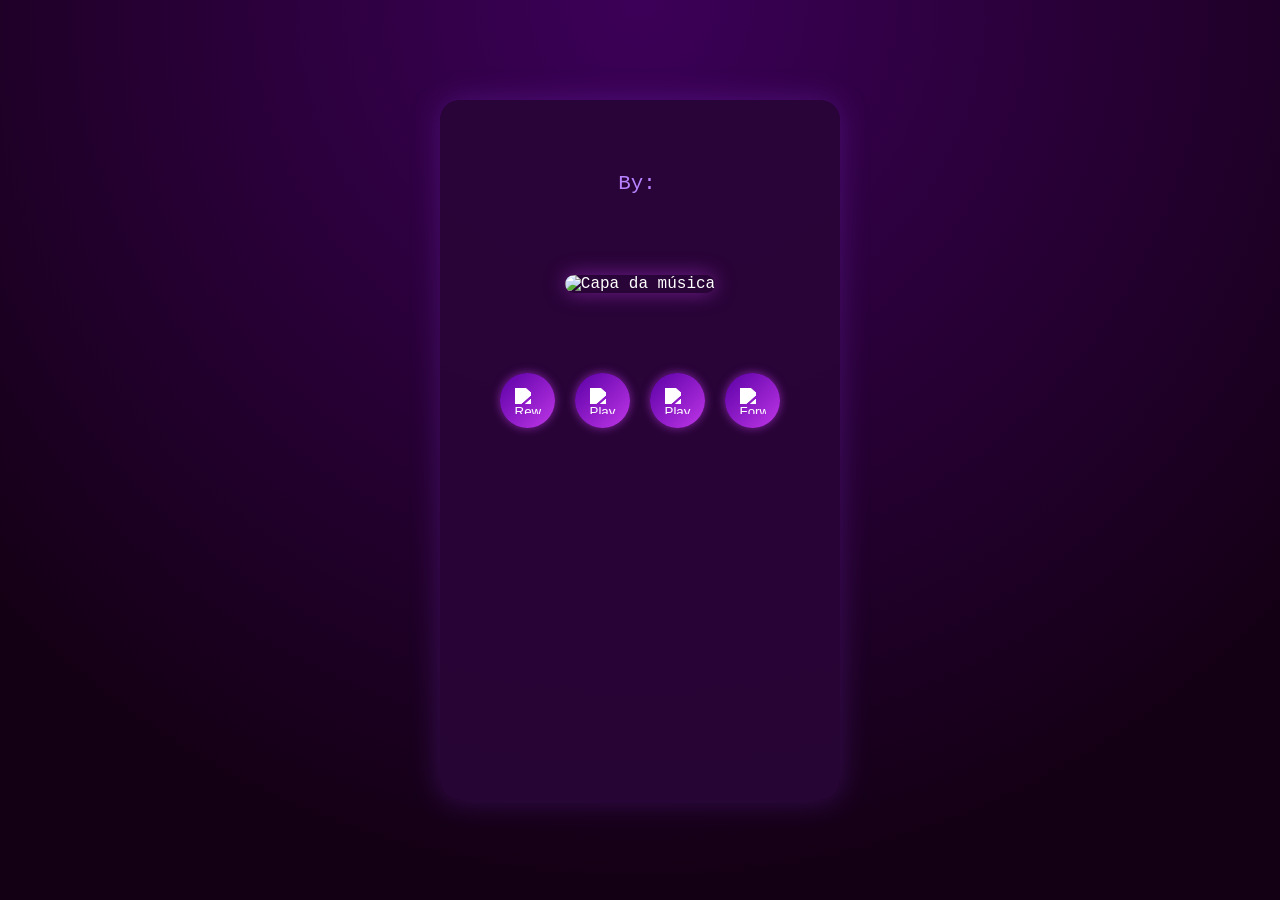
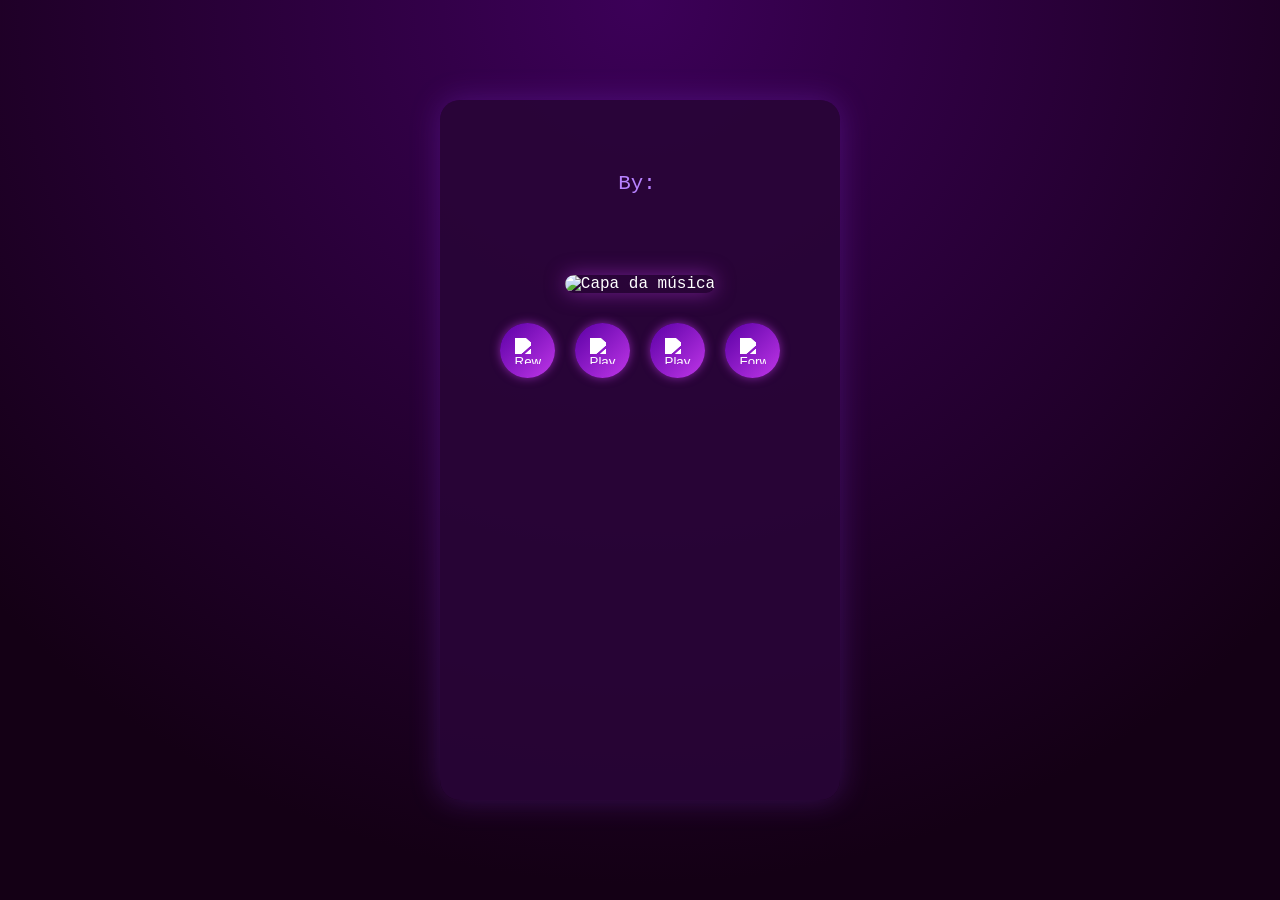

ADD: mudança de sprites,slider add e bugs de repetição resolvidos

--- a/src/style.css
+++ b/src/style.css
@@ -1,12 +1,10 @@
-* 
-{
+* {
   margin: 0;
   padding: 0;
   box-sizing: border-box;
 }
 
-body 
-{
+body {
   height: 100vh;
   display: flex;
   justify-content: center;
@@ -35,23 +33,20 @@ body
   margin-top: 40px;
 }
 
-h1 
-{
+h1 {
   font-family: "Bitcount Prop Double Ink", system-ui;
   font-size: 3em;
   color: #f4e0ff;
   text-shadow: 0 0 10px rgba(191, 54, 232, 0.8);
 }
 
-#by 
-{
+#by {
   display: flex;
   justify-content: center;
   gap: 6px;
 }
 
-p 
-{
+p {
   font-family: "Courier Prime", monospace;
   font-size: 1.3em;
   color: #b883ff;
@@ -63,7 +58,9 @@ p
   height: 290px;
   border-radius: 20px;
   box-shadow: 0 0 20px rgba(191, 54, 232, 0.5);
-  transition: transform 0.3s ease, box-shadow 0.3s ease;
+  transition:
+    transform 0.3s ease,
+    box-shadow 0.3s ease;
 }
 
 #foto img:hover {
@@ -76,11 +73,10 @@ p
   justify-content: center;
   align-items: center;
   gap: 20px;
-  margin-top: 80px;
+  margin-top: 30px;
 }
 
-#controls button 
-{
+#controls button {
   background: linear-gradient(135deg, #5b00a5, #bf36e8);
   border: none;
   border-radius: 50%;
@@ -94,23 +90,83 @@ p
   transition: all 0.2s ease;
 }
 
-#controls button:hover 
-{
+#controls button:hover {
   transform: scale(1.1);
   box-shadow: 0 0 20px rgba(191, 54, 232, 1);
 }
 
-#controls img 
-{
+#controls img {
   height: 26px;
   width: 26px;
   filter: brightness(0) invert(1);
   pointer-events: none;
 }
 
+.slider {
+  width: 100%;
+  display: flex;
+  justify-content: center;
+  margin-top: 50px;
+}
 
-.main:hover 
-{
+.time-controls {
+  display: flex;
+  align-items: center;
+  gap: 10px;
+  width: 100%;
+  max-width: 350px;
+}
+
+.time-controls span {
+  font-size: 0.9em;
+  color: #b883ff;
+  min-width: 35px;
+  text-align: center;
+}
+
+#duration-slider {
+  flex: 1;
+  height: 6px;
+  border-radius: 5px;
+  background: rgba(184, 131, 255, 0.3);
+  outline: none;
+  -webkit-appearance: none;
+  appearance: none;
+  cursor: pointer;
+}
+
+#duration-slider::-webkit-slider-thumb {
+  -webkit-appearance: none;
+  appearance: none;
+  width: 14px;
+  height: 14px;
+  border-radius: 50%;
+  background: linear-gradient(135deg, #5b00a5, #bf36e8);
+  cursor: pointer;
+  box-shadow: 0 0 8px rgba(191, 54, 232, 0.8);
+  transition: box-shadow 0.2s ease;
+}
+
+#duration-slider::-webkit-slider-thumb:hover {
+  box-shadow: 0 0 15px rgba(191, 54, 232, 1);
+}
+
+#duration-slider::-moz-range-thumb {
+  width: 14px;
+  height: 14px;
+  border-radius: 50%;
+  background: linear-gradient(135deg, #5b00a5, #bf36e8);
+  cursor: pointer;
+  border: none;
+  box-shadow: 0 0 8px rgba(191, 54, 232, 0.8);
+  transition: box-shadow 0.2s ease;
+}
+
+#duration-slider::-moz-range-thumb:hover {
+  box-shadow: 0 0 15px rgba(191, 54, 232, 1);
+}
+
+.main:hover {
   box-shadow: 0 0 50px rgba(191, 54, 232, 0.4);
   transform: translateY(-4px);
 }
